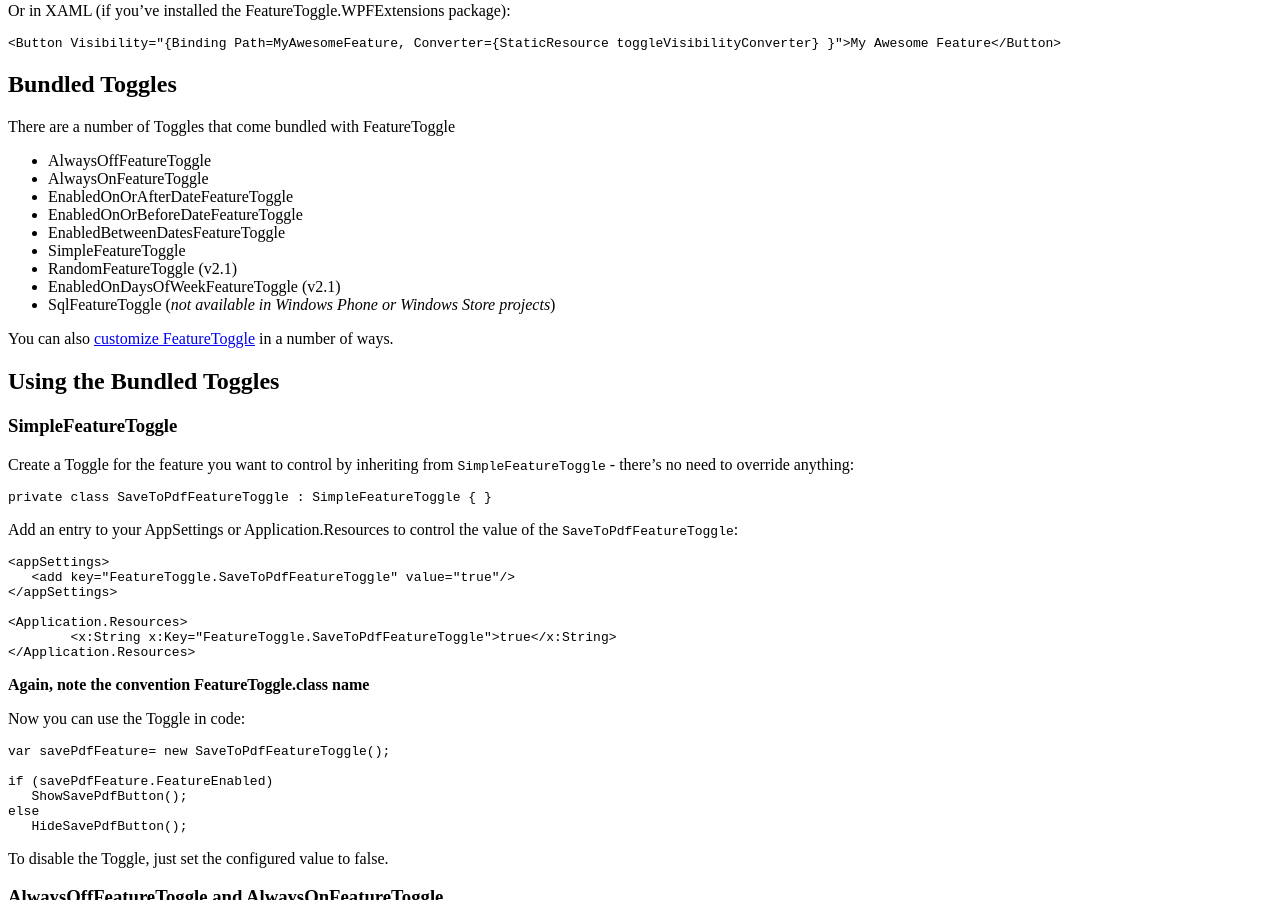
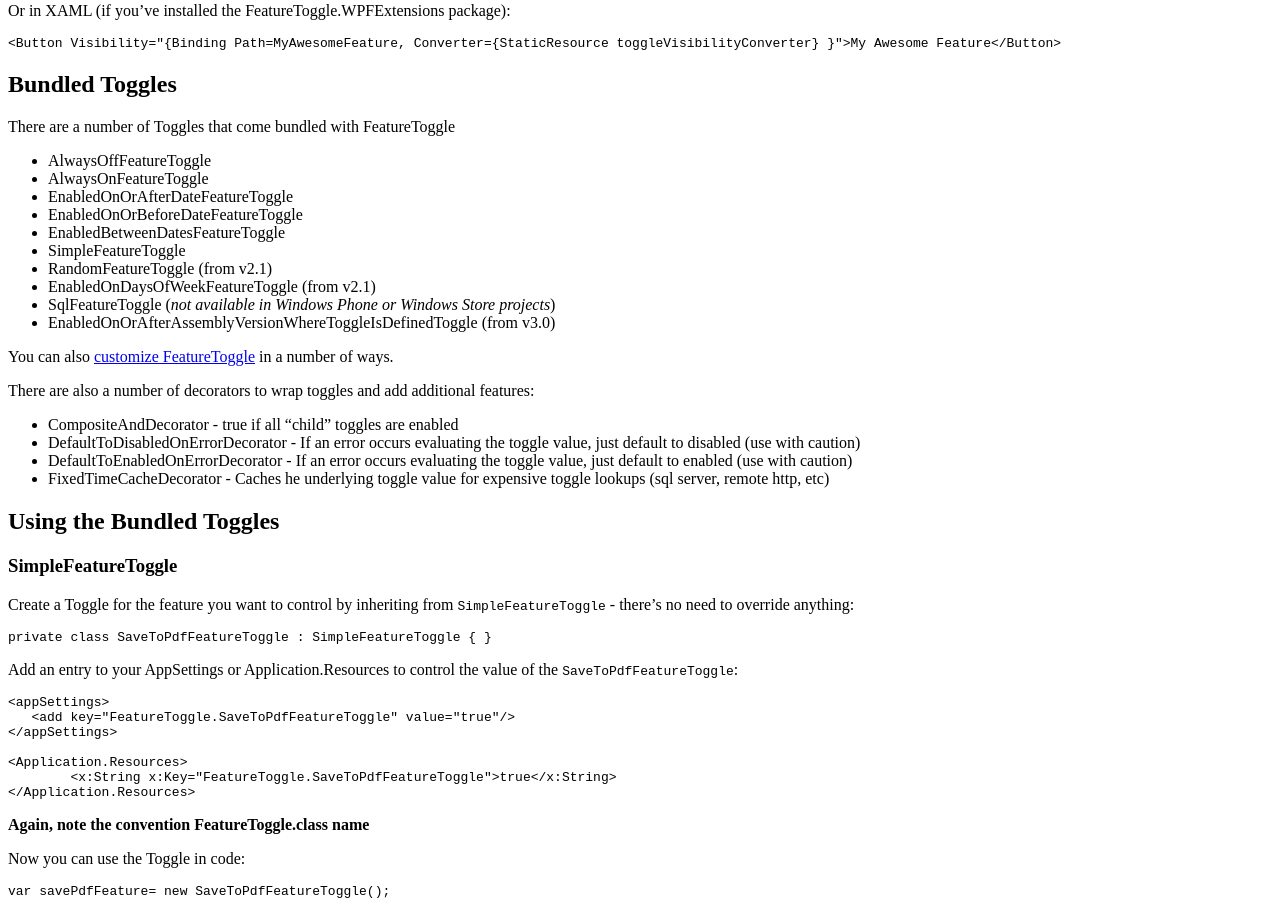
Before and after one commit to jason-roberts/FeatureToggle.Docs, a Jekyll site: the page built from pages/usage.md, in a window 1280 px wide and 900 px high, scrolled down 1179 px. Built offline with Jekyll 4.4.1, drawn with Linux system fonts in a browser that asks for light colours; nearby versions of some CDN libraries.

Commit message:
Updates for v3.0 release

```diff
--- a/pages/usage.md
+++ b/pages/usage.md
@@ -81,11 +81,20 @@ There are a number of Toggles that come bundled with FeatureToggle
 * EnabledOnOrBeforeDateFeatureToggle
 * EnabledBetweenDatesFeatureToggle
 * SimpleFeatureToggle
-* RandomFeatureToggle (v2.1)
-* EnabledOnDaysOfWeekFeatureToggle (v2.1)
+* RandomFeatureToggle (from v2.1)
+* EnabledOnDaysOfWeekFeatureToggle (from v2.1)
 * SqlFeatureToggle (*not available in Windows Phone or Windows Store projects*)
+* EnabledOnOrAfterAssemblyVersionWhereToggleIsDefinedToggle (from v3.0)
 
 You can also [customize FeatureToggle]({{ site.url }}/FeatureToggle.Docs/pages/extensibility.html) in a number of ways.
+
+There are also a number of decorators to wrap toggles and add additional features:
+
+* CompositeAndDecorator - true if all "child" toggles are enabled
+* DefaultToDisabledOnErrorDecorator - If an error occurs evaluating the toggle value, just default to disabled (use with caution)
+* DefaultToEnabledOnErrorDecorator - If an error occurs evaluating the toggle value, just default to enabled (use with caution)
+* FixedTimeCacheDecorator - Caches he underlying toggle value for expensive toggle lookups (sql server, remote http, etc)
+
 
 
 ## Using the Bundled Toggles
```
